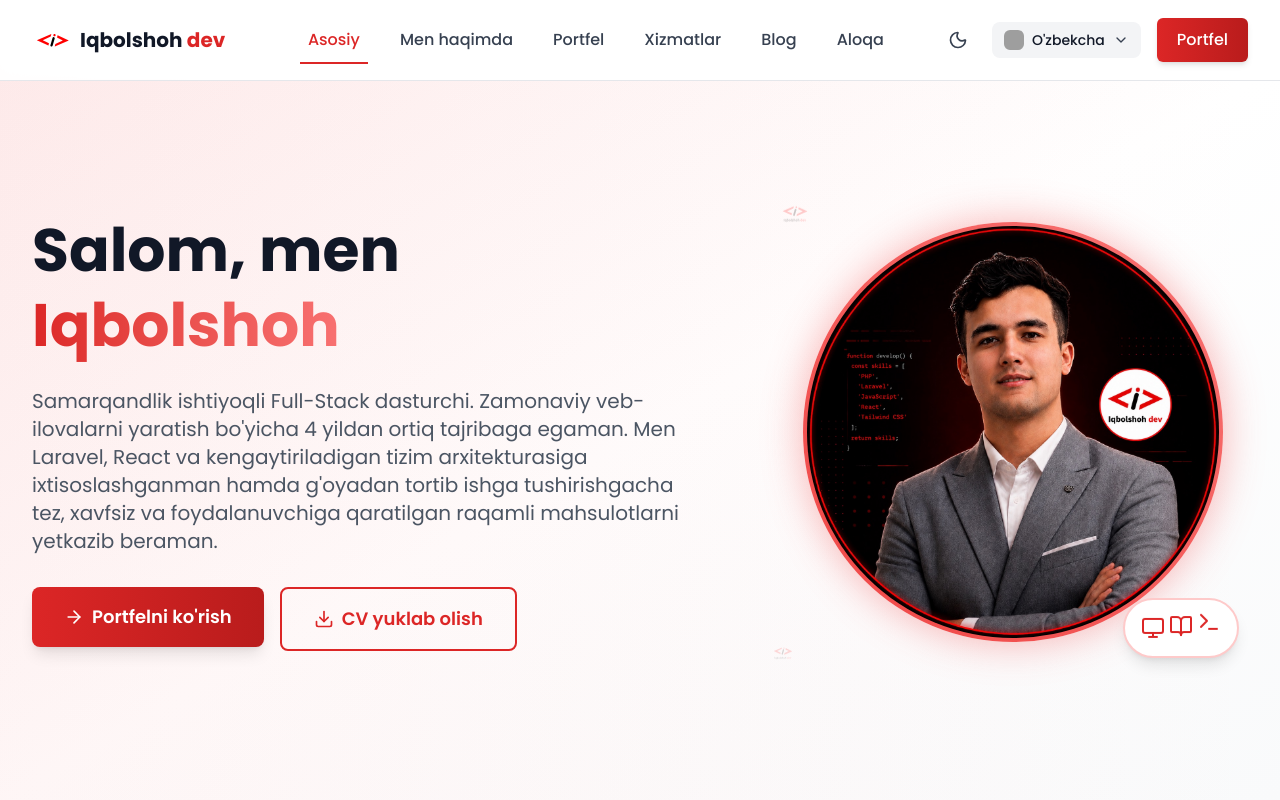
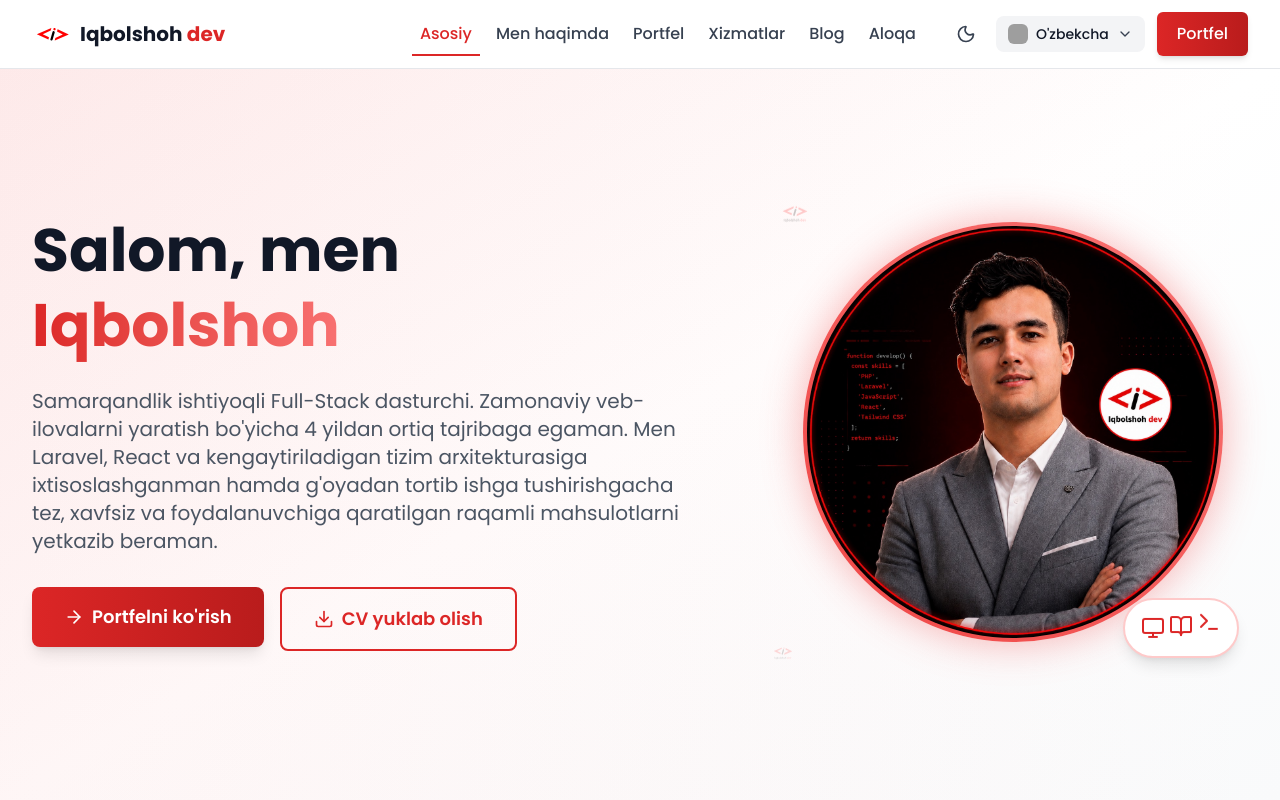
Before and after one commit to Iqbolshoh/iqbolshoh.uz, a React (Vite) app: page /uz in a window 1280 px wide. Shown: the top 800 px of the page. Built offline with nearby package versions, Linux system fonts and the light colour scheme; grey boxes are pictures that could not be loaded.

Commit message:
fix: update portfolio link in Home component to use path handling

```diff
--- a/src/components/Layout/Header.tsx
+++ b/src/components/Layout/Header.tsx
@@ -95,7 +95,7 @@ export const Header: React.FC = () => {
     <>
       <header className="fixed w-full top-0 z-50 bg-white/95 dark:bg-gray-900/95 backdrop-blur-md border-b border-gray-200 dark:border-gray-700 transition-colors duration-200">
         <nav
-          className="mx-auto flex max-w-7xl items-center justify-between p-4 lg:px-8"
+          className="mx-auto flex max-w-7xl items-center justify-between px-4 py-3 xl:px-8"
           aria-label="Main navigation"
         >
           {/* Logo + mobile controls row */}
@@ -111,8 +111,8 @@ export const Header: React.FC = () => {
               </span>
             </Link>
 
-            {/* Mobile-only controls */}
-            <div className="flex items-center space-x-1 lg:hidden">
+            {/* Mobile-only controls (shown below xl breakpoint) */}
+            <div className="flex items-center space-x-1 xl:hidden">
               <LanguageSwitcher />
               <button
                 onClick={toggleTheme}
@@ -134,15 +134,15 @@ export const Header: React.FC = () => {
             </div>
           </div>
 
-          {/* Desktop navigation */}
-          <div className="hidden lg:flex lg:items-center lg:space-x-6" role="menubar">
+          {/* Desktop navigation (visible from xl = 1280px+) */}
+          <div className="hidden xl:flex xl:items-center xl:space-x-2" role="menubar">
             {navigation.map((item) => (
               <Link
                 key={item.name}
                 to={item.href}
                 role="menuitem"
                 aria-current={location.pathname === item.href ? 'page' : undefined}
-                className={`relative px-2 py-3 text-base font-medium transition-colors focus-visible:ring-2 focus-visible:ring-primary-500 focus-visible:ring-offset-2 rounded-md ${
+                className={`relative px-2 py-2.5 text-base font-medium whitespace-nowrap transition-colors focus-visible:ring-2 focus-visible:ring-primary-500 focus-visible:ring-offset-2 rounded-md ${
                   location.pathname === item.href
                     ? 'text-primary-600'
                     : 'text-gray-700 dark:text-gray-300 hover:text-primary-600 dark:hover:text-primary-400'
@@ -158,7 +158,7 @@ export const Header: React.FC = () => {
                 )}
               </Link>
             ))}
-            <div className="flex items-center space-x-4 ml-6">
+            <div className="flex items-center space-x-3 ml-4 shrink-0">
               <button
                 onClick={toggleTheme}
                 className="p-2 rounded-full text-gray-700 dark:text-gray-300 hover:bg-gray-100 dark:hover:bg-gray-800 transition-colors cursor-pointer select-none focus-visible:ring-2 focus-visible:ring-primary-500"
@@ -169,7 +169,7 @@ export const Header: React.FC = () => {
               <LanguageSwitcher />
               <Link
                 to={toPath('/portfolio')}
-                className="rounded-md bg-gradient-to-r from-primary-600 to-primary-700 px-5 py-2.5 text-base font-medium text-white shadow-md hover:shadow-lg transition-all focus-visible:ring-2 focus-visible:ring-primary-500 focus-visible:ring-offset-2"
+                className="rounded-md bg-gradient-to-r from-primary-600 to-primary-700 px-5 py-2.5 text-base font-medium text-white shadow-md hover:shadow-lg transition-all focus-visible:ring-2 focus-visible:ring-primary-500 focus-visible:ring-offset-2 whitespace-nowrap"
               >
                 {t('nav.portfolio')}
               </Link>
--- a/src/pages/Home.tsx
+++ b/src/pages/Home.tsx
@@ -332,7 +332,7 @@ export const Home: React.FC = () => {
           </div>
 
           <div className="text-center">
-            <Link to="/portfolio">
+            <Link to={toPath('/portfolio')}>
               <Button
                 variant="outline"
                 size="lg"
```
